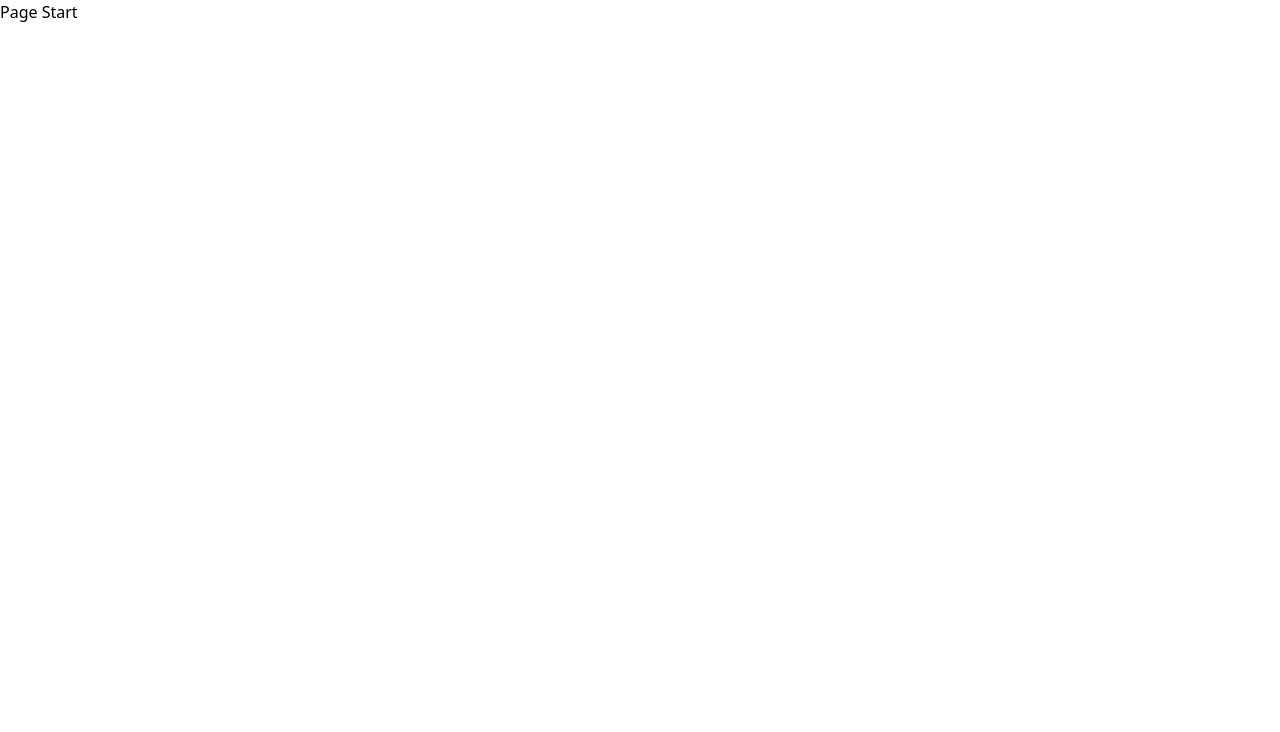
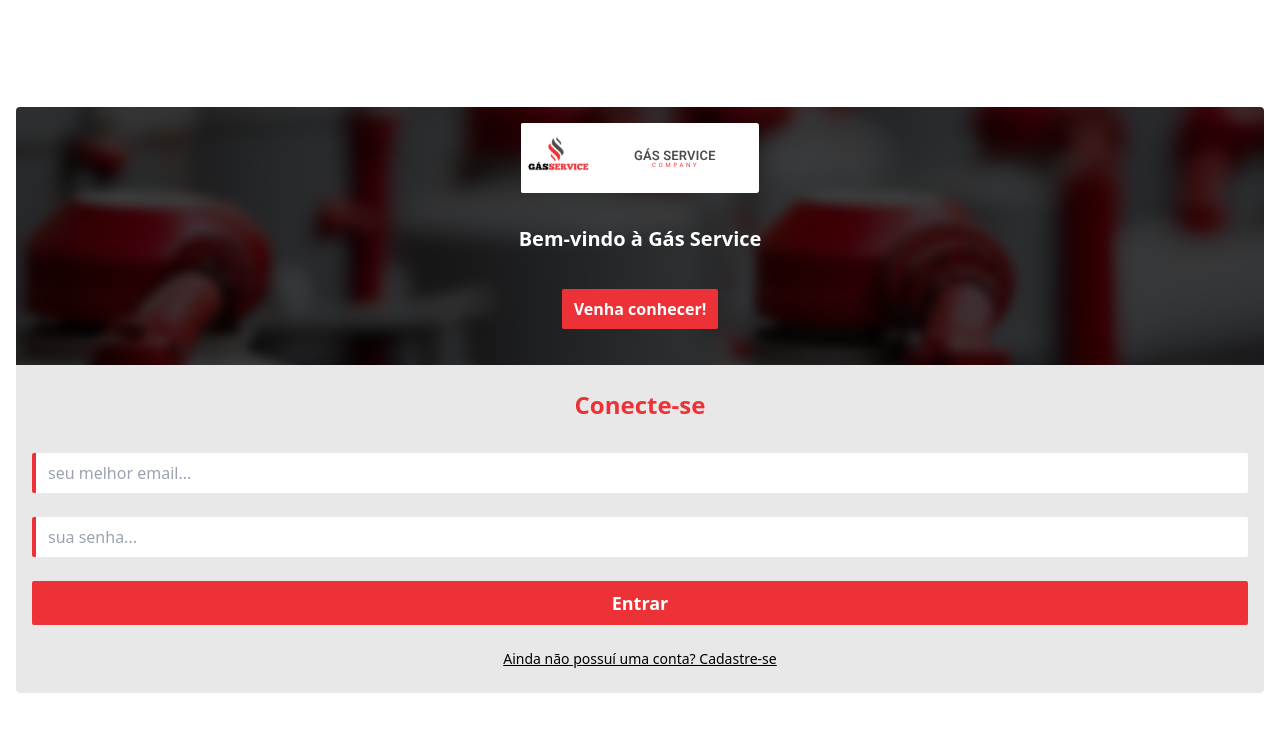
Before and after one commit to oMatheus-Farias/gasservice, a React (Vite) app: page / in a window 1280 px wide. Shown: the top 732 px of the page. Built offline with nearby package versions, Linux system fonts and the light colour scheme.

Commit message:
feat: adiciona arquivo context e configuraçao inicial

```diff
--- /dev/null
+++ b/src/context/authContext.tsx
@@ -0,0 +1,15 @@
+import { createContext, ReactNode } from "react";
+
+interface AuthContextData{
+
+};
+
+export const AuthContext = createContext({} as AuthContextData);
+
+export default function AuthProvider({ children }: { children: ReactNode }){
+  return(
+    <AuthContext.Provider value={{  }} >
+      { children }
+    </AuthContext.Provider>
+  );
+};
--- a/src/pages/register/index.tsx
+++ b/src/pages/register/index.tsx
@@ -54,7 +54,7 @@ export default function Register(){
           </form>
 
           <Link
-            to='/login'
+            to='/'
             className='text-sm underline mt-6'
           >
             Já possuí uma conta? Faça login!
--- a/src/routes/routes.tsx
+++ b/src/routes/routes.tsx
@@ -12,10 +12,10 @@ import OrderNow from "../pages/orderNow";
 export default function AppRoutes(){
   return(
     <Routes>
-      <Route path="/login" element={ <Login/> } />
+      <Route path="/" element={ <Login/> } />
       <Route path="/register" element={ <Register/> } />
 
-      <Route path="/" element={ <Start/> } />
+      <Route path="/start" element={ <Start/> } />
       <Route path="/products" element={ <Products/> } />
       <Route path="/whoweare" element={ <WhoWeAre/> } />
       <Route path="/contacts" element={ <Contacts/> } />
```
